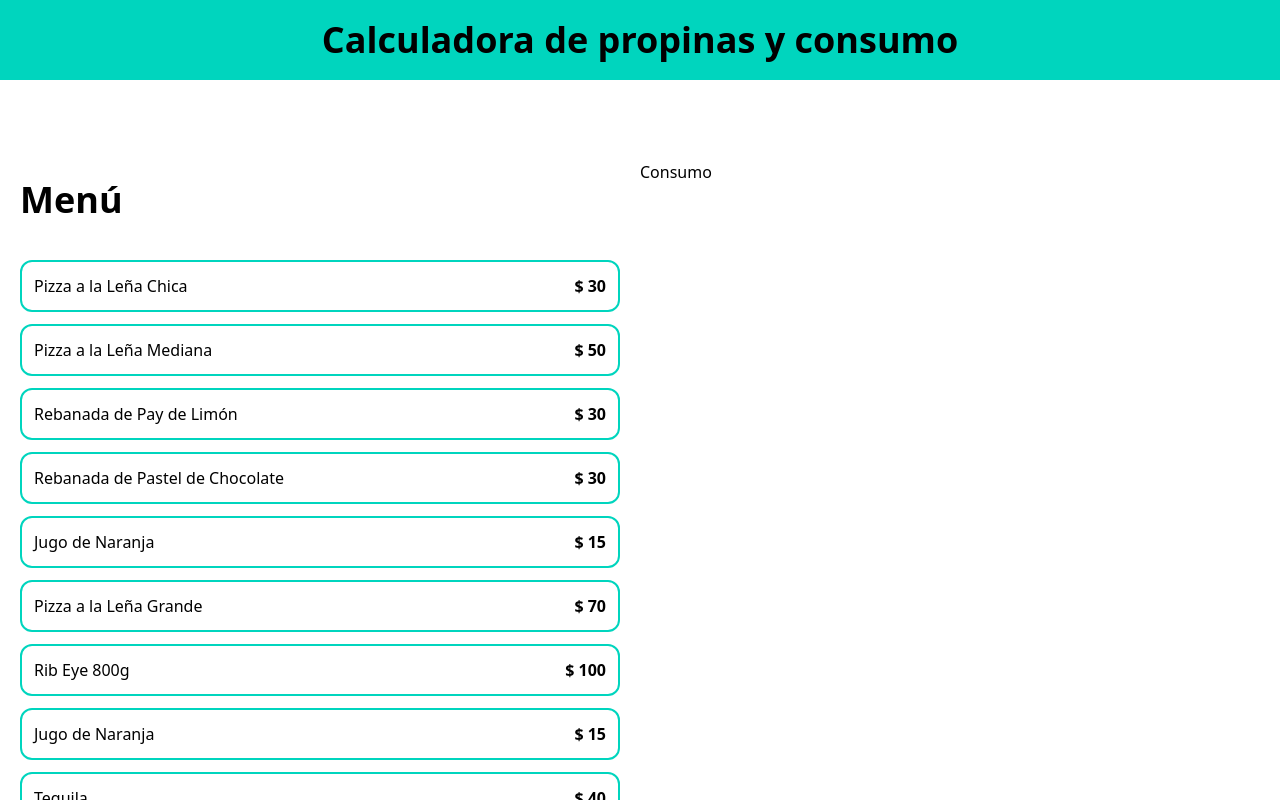
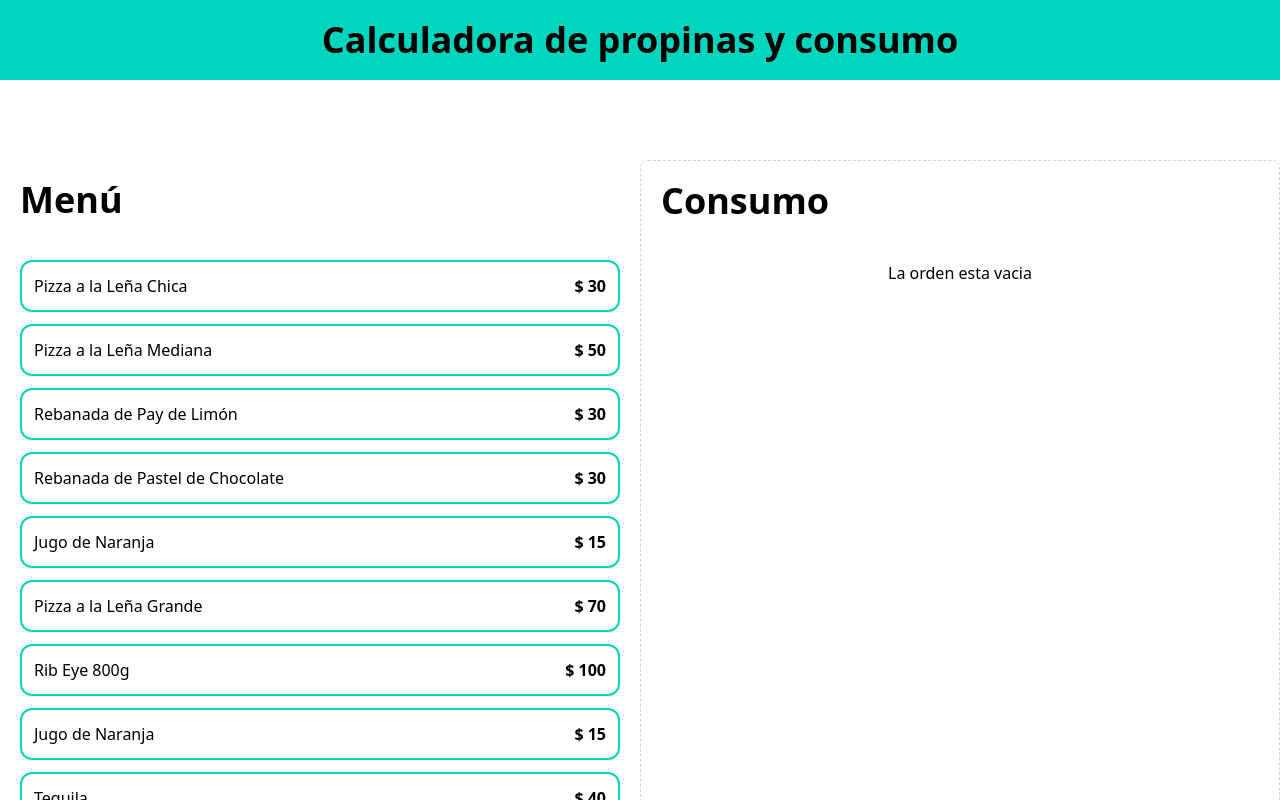
Before and after one commit to devAyyoub/calculadora_propinas, a React (Vite) app: page / in a window 1280 px wide. Shown: the top 800 px of the page. Built offline with nearby package versions, Linux system fonts and the light colour scheme.

Commit message:
work in progress: added quantity and remove item logic

```diff
--- a/src/App.tsx
+++ b/src/App.tsx
@@ -1,9 +1,10 @@
 import MenuItem from "./components/MenuItem";
+import OrderContents from "./components/OrderContents";
 import { menuItems } from "./data/db";
 import useOrder from "./hooks/useOrder";
 
 function App() {
-  const { addItem } = useOrder();
+  const { order, addItem, removeITem } = useOrder();
 
   return (
     <>
@@ -22,8 +23,11 @@
             ))}
           </div>
         </div>
-        <div>
-          <h2>Consumo</h2>
+        <div className="border border-dashed border-slate-300 p-5 rounded-lg space-y-10">
+          <OrderContents
+            order={order}
+            removeItem={removeITem}
+          />
         </div>
       </main>
     </>
--- /dev/null
+++ b/src/components/OrderContents.tsx
@@ -0,0 +1,39 @@
+import { formatCurrency } from "../helpers";
+import { MenuItem, OrderItem } from "../types";
+
+type OrderContentProps = {
+  order: OrderItem[];
+  removeItem: (id: MenuItem['id']) => void
+};
+export default function OrderContents({ order, removeItem }: OrderContentProps) {
+  return (
+    <div>
+      <h2 className="font-black text-4xl">Consumo</h2>
+
+      <div className="space-y-3 mt-10">
+        {order.length === 0 ? (
+          <p className="text-center">La orden esta vacia</p>
+        ) : (
+          order.map((item) => (
+            <div key={item.id} className="flex justify-between items-center border-t border-gray-200 py-5 last-of-type:border-b">
+              <div>
+                <p className="text-lg">
+                  {item.name} - {formatCurrency(item.price)}
+                </p>
+                <p className="font-black">
+                  Cantidad: {item.quantity} -{" "}
+                  {formatCurrency(item.price * item.quantity)}
+                </p>
+              </div>
+
+              <button className="bg-red-600 h-8 w-8 rounded-full text-white font-black"
+              onClick={() => removeItem(item.id)}>
+                X
+              </button>
+            </div>
+          ))
+        )}
+      </div>
+    </div>
+  );
+}
--- /dev/null
+++ b/src/helpers/index.ts
@@ -0,0 +1,5 @@
+export function formatCurrency(quantity: number) {
+    return new Intl.NumberFormat('en-US', {
+        style: 'currency', currency: 'USD'
+    }).format(quantity)
+}
--- a/src/hooks/useOrder.ts
+++ b/src/hooks/useOrder.ts
@@ -16,9 +16,12 @@
     }
   };
 
-  console.log(order);
-
+  const removeITem = (id : MenuItem['id']) => {
+    console.log('eliminando: ', id)
+  }
   return {
     addItem,
+    order,
+    removeITem
   };
 }
```
